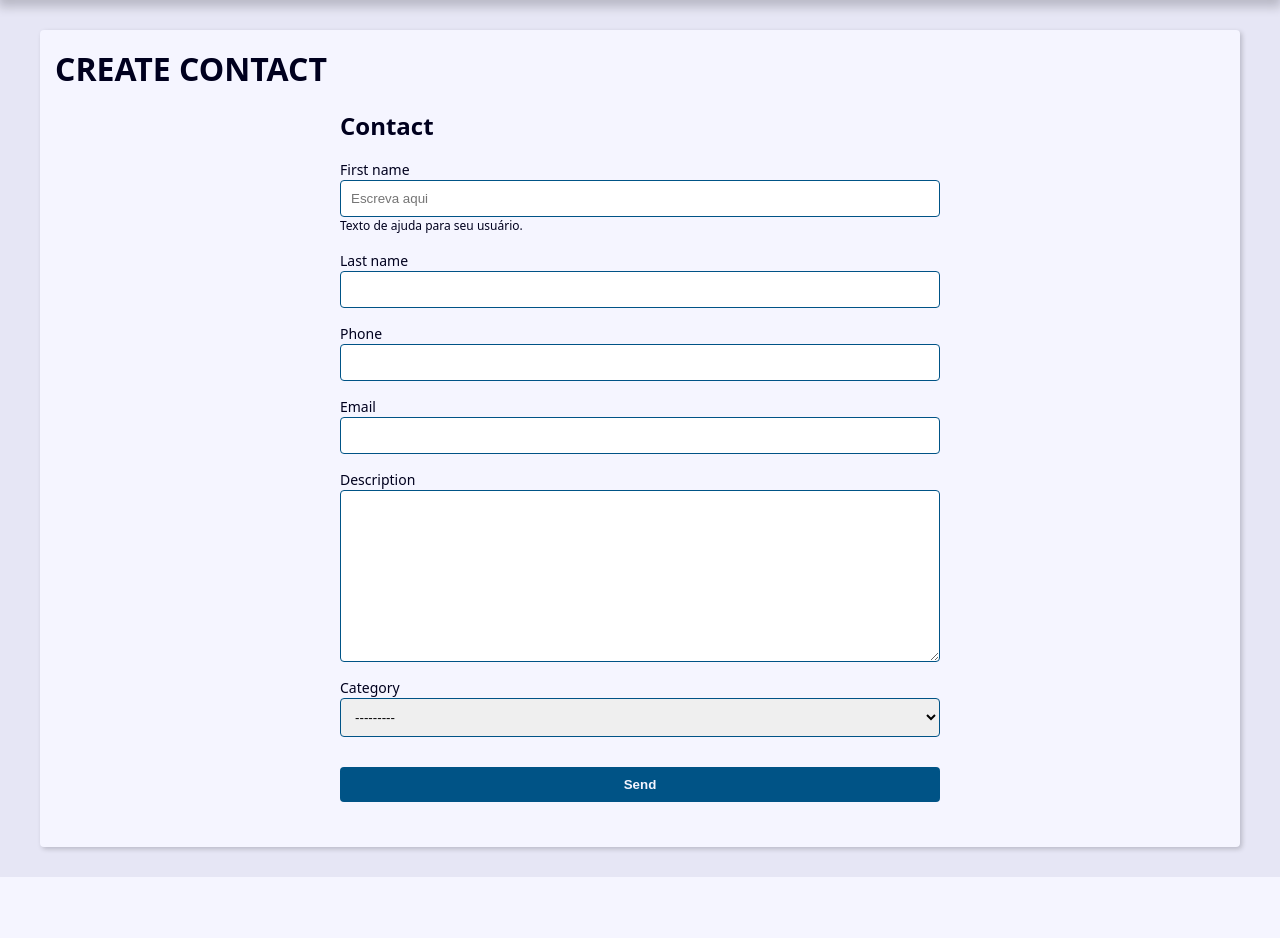
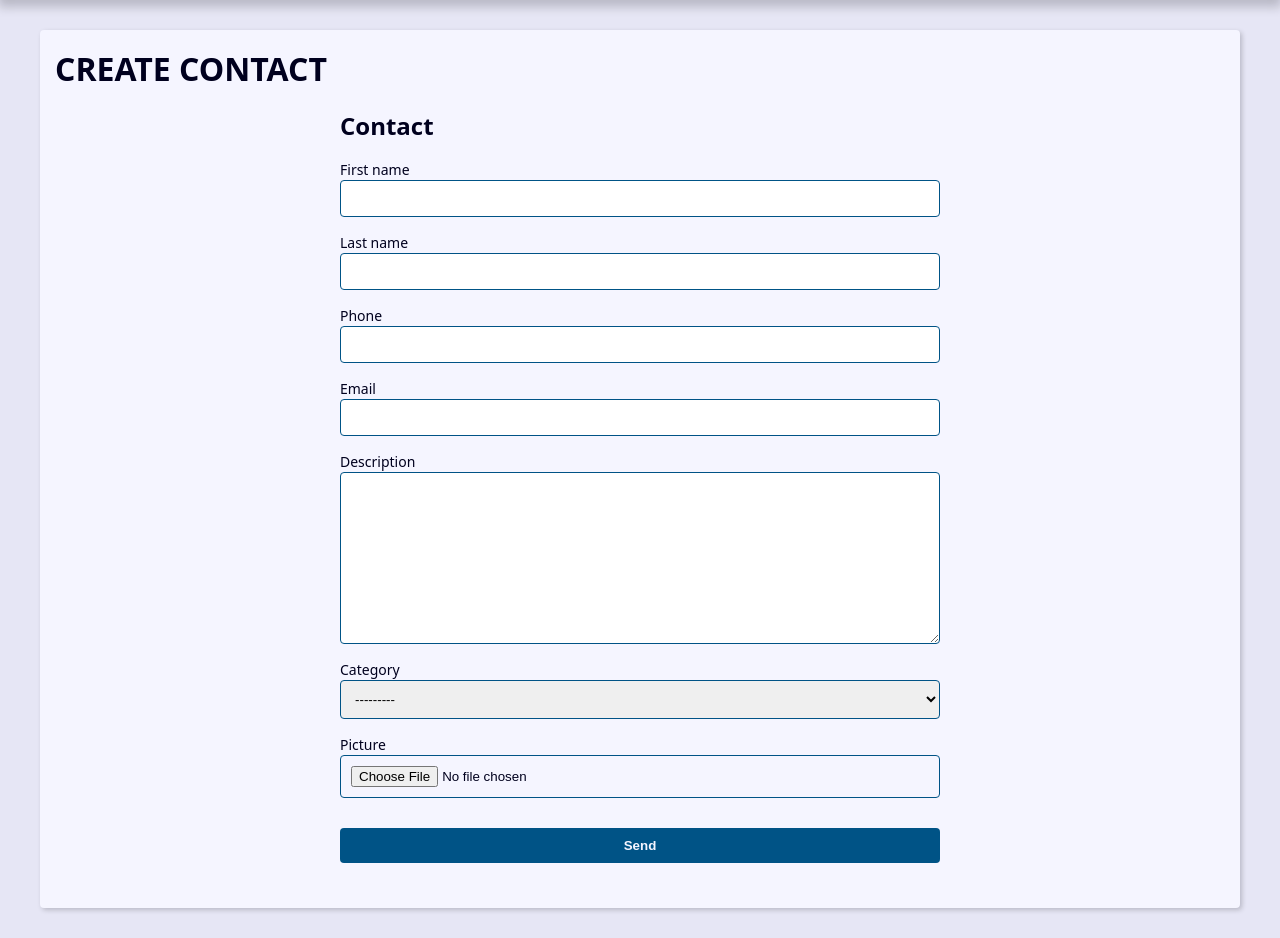
Before and after one commit to EmirCage/projeto-agenda-django, a Django app: page /contact/create/ in a window 1280 px wide. Shown: the part 239-1177 px from the top of the page. Before the commit the page ends 1116 px from the top, so only its background shows below. Run offline with Django 5.2, Linux system fonts and the light colour scheme; tables that the repository leaves empty hold one stand-in row (values such as "Sample post").

Commit message:
Usando ImageField no template e nos forms

```diff
--- a/contact/forms.py
+++ b/contact/forms.py
@@ -5,38 +5,21 @@ from . import models
 
 
 class ContactForm(forms.ModelForm):
-    first_name = forms.CharField(
-        widget=forms.TextInput(
+    picture = forms.ImageField(
+        widget=forms.FileInput(
             attrs={
-                'class': 'classe-a classe-b',
-                'placeholder': 'Escreva aqui',
+                'accept': 'image/*',
             }
-        ),
-        help_text='Texto de ajuda para seu usuário.'
+        )
     )
-
-    def __init__(self, *args, **kwargs):
-        super().__init__(*args, **kwargs)
-
-        # self.fields['first_name'].widget.attrs.update({
-        #     'class': 'classe-a classe-b',
-        #     'placeholder': 'Escreva aqui',
-        # })
 
     class Meta:
         model = models.Contact
         fields = (
             'first_name', 'last_name', 'phone',
             'email', 'description', 'category',
+            'picture',
         )
-        # widgets = {
-        #     'first_name': forms.TextInput(
-        #         attrs={
-        #             'class': 'classe-a classe-b',
-        #             'placeholder': 'Escreva aqui',
-        #         }
-        #     )
-        # }
 
     def clean(self):
         cleaned_data = self.cleaned_data
--- a/contact/templates/contact/contact.html
+++ b/contact/templates/contact/contact.html
@@ -12,6 +12,12 @@
         <p><b>Created Date:</b> {{ contact.created_date }}</p>
         <p><b>Description:</b> {{ contact.description }}</p>
         <p><b>Category:</b> {{ contact.category.name }}</p>
+
+        {% if contact.picture %}
+            <p>
+                <img src="{{ contact.picture.url }}" alt="{{ contact.first_name }} {{ contact.last_name }}">
+            </p>
+        {% endif %}
 
         <div class="contact-links">
             <a class="btn btn-link" href="{% url 'contact:update' contact.id %}">Update</a>
--- a/contact/templates/contact/create.html
+++ b/contact/templates/contact/create.html
@@ -25,6 +25,12 @@
                 <p class='help-text'>{{ field.help_text }}</p>
               {% endif %}
           </div>
+
+          {% if field.name == 'picture' and field.value.url %}
+            <div class="form-group">
+              <img src="{{ field.value.url }}" alt="">
+            </div>
+          {% endif %}
         {% endfor %}
       </div>
 
--- a/contact/views/contact_forms.py
+++ b/contact/views/contact_forms.py
@@ -9,7 +9,7 @@ def create(request):
     form_action = reverse('contact:create')
 
     if request.method == 'POST':
-        form = ContactForm(request.POST)
+        form = ContactForm(request.POST, request.FILES)
 
         context = {
             'form': form,
@@ -45,7 +45,7 @@ def update(request, contact_id):
     form_action = reverse('contact:update', args=(contact_id,))
 
     if request.method == 'POST':
-        form = ContactForm(request.POST, instance=contact)
+        form = ContactForm(request.POST, request.FILES, instance=contact)
 
         context = {
             'form': form,
```
